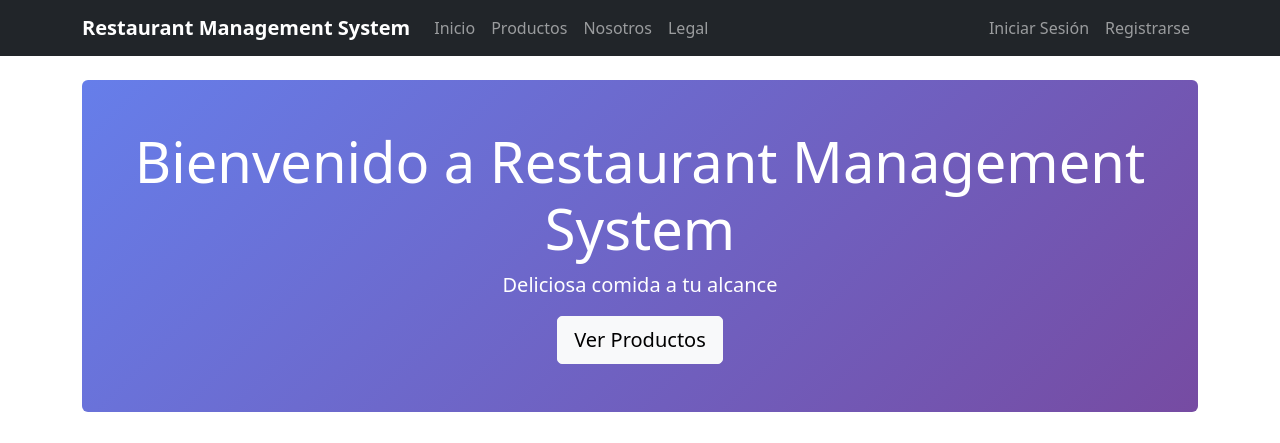
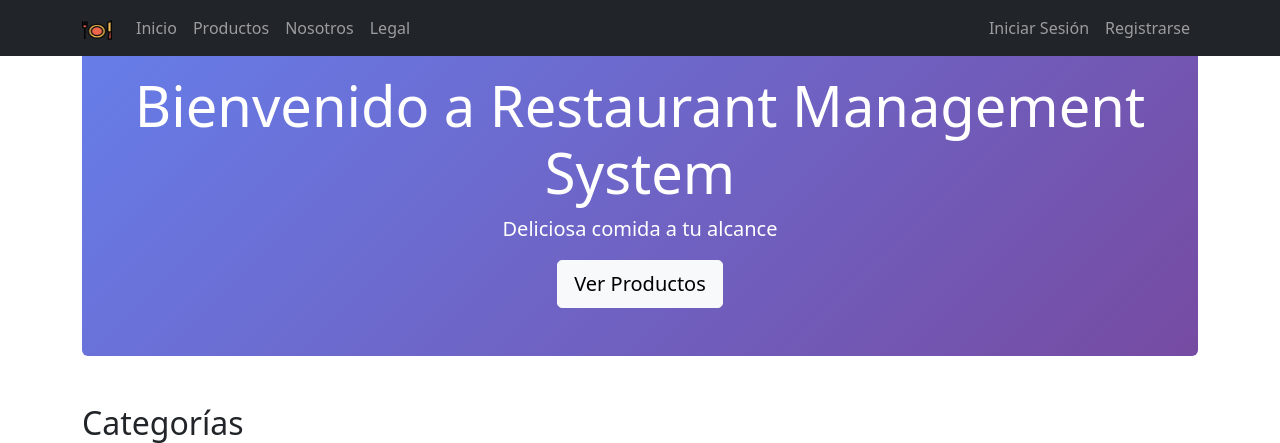
Before and after one commit to xdepalol/restaurant, a PHP site: page /restaurant/public/home in a window 1280 px wide. Shown: the top 443 px of the page. Run offline with PHP 8.4, Linux system fonts and the light colour scheme; data comes from the database, SQL or seed files in the repository; some libraries are stand-ins or nearby versions.

Commit message:
Ajustos header

```diff
--- a/sql/schema.sql
+++ b/sql/schema.sql
@@ -1,5 +1,10 @@
 -- Restaurant Database Schema
 -- MariaDB/MySQL
+
+CREATE DATABASE restaurant_db CHARACTER SET utf8mb4 COLLATE utf8mb4_unicode_ci;
+CREATE USER 'restouser'@'localhost' IDENTIFIED BY 'fjq2ElLyOvqMvQdF';
+GRANT ALL PRIVILEGES ON restaurant_db.* TO 'restouser'@'localhost';
+FLUSH PRIVILEGES;
 
 CREATE DATABASE IF NOT EXISTS restaurant_db;
 USE restaurant_db;
--- a/src/views/layouts/header.php
+++ b/src/views/layouts/header.php
@@ -8,9 +8,12 @@
     <link rel="stylesheet" href="/restaurant/public/assets/css/style.css">
 </head>
 <body>
-    <nav class="navbar navbar-expand-lg navbar-dark bg-dark">
+    <nav class="navbar navbar-expand-lg navbar-dark fixed-top bg-dark">
         <div class="container">
-            <a class="navbar-brand" href="/restaurant/public/home"><?php echo APP_NAME; ?></a>
+            <a class="navbar-brand" href="#">
+            <img src="/restaurant/public/assets/brand/restaurant.png" alt="<?= APP_NAME ?>" width="30" height="24">
+            </a>
+            <!-- <a class="navbar-brand" href="/restaurant/public/home"><?php echo APP_NAME; ?></a> -->
             <button class="navbar-toggler" type="button" data-bs-toggle="collapse" data-bs-target="#navbarNav">
                 <span class="navbar-toggler-icon"></span>
             </button>
```
Also changed, not shown: public/assets/brand/restaurant.png (added).
